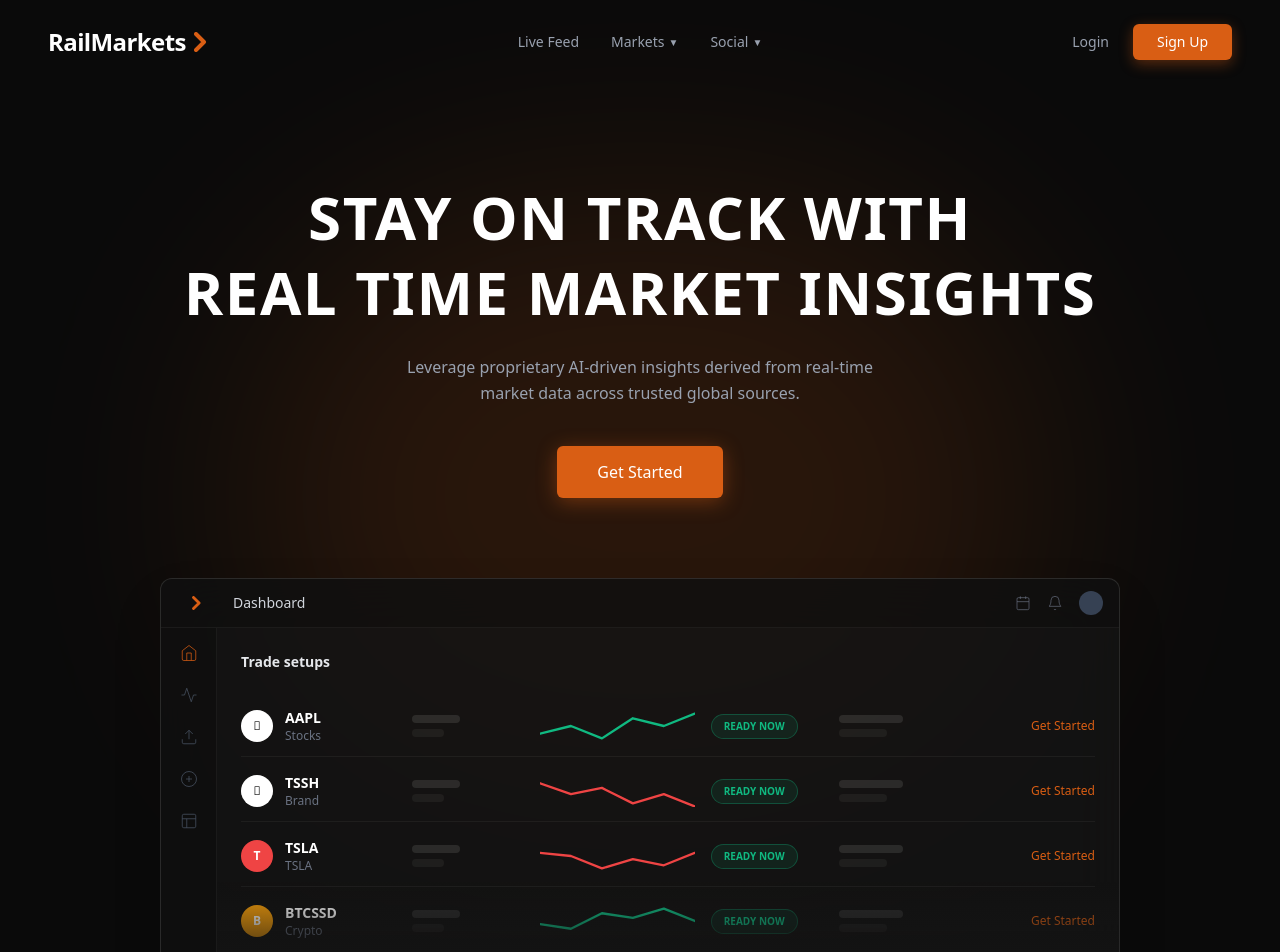
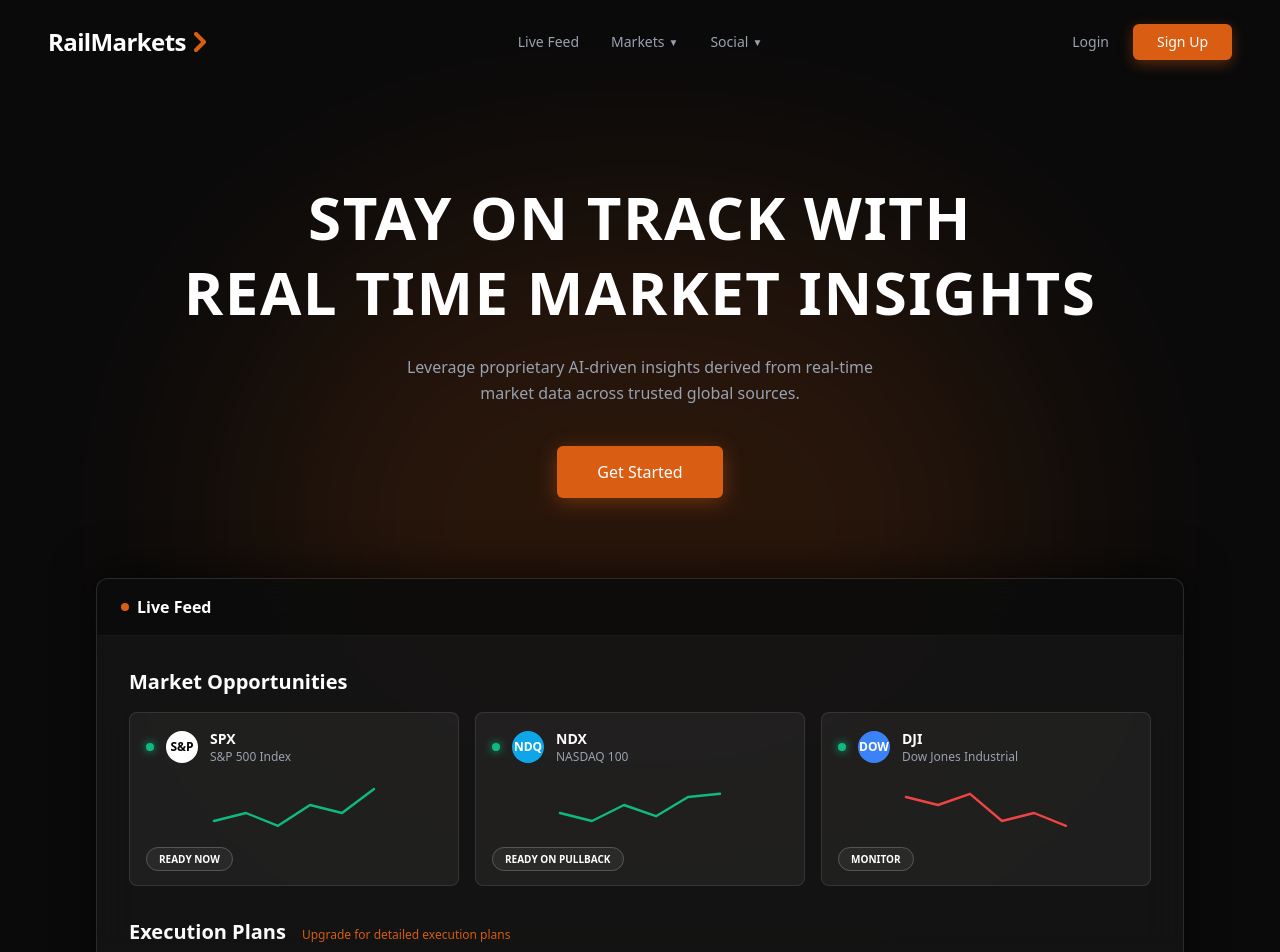
Before and after one commit to jalenbarnes/railmarkets--web, a Next.js app: page / in a window 1280 px wide. Shown: the top 952 px of the page. Built offline with nearby package versions, Linux system fonts and the light colour scheme.

Commit message:
update: restructure landing page bottom sheet to match live feed style

```diff
--- a/src/app/page.tsx
+++ b/src/app/page.tsx
@@ -46,158 +46,128 @@
         </Link>
       </main>
 
-      {/* Dashboard Mockup Sheet */}
-      <div className="relative z-20 w-full max-w-5xl mx-auto mt-20 px-4 md:px-8 flex-1 flex flex-col">
-        <div className="w-full flex-1 bg-[#141414]/80 backdrop-blur-xl border border-white/10 rounded-t-xl overflow-hidden flex flex-col shadow-2xl min-h-[400px]">
+      {/* Live Feed Mockup Sheet */}
+      <div className="relative z-20 w-full max-w-6xl mx-auto mt-20 px-4 md:px-8 flex-1 flex flex-col">
+        <div className="w-full flex-1 bg-[#141414]/90 backdrop-blur-xl border border-white/10 rounded-t-xl overflow-hidden flex flex-col shadow-[0_-10px_40px_rgba(0,0,0,0.5)] min-h-[400px]">
 
-          {/* Dashboard Header */}
-          <div className="flex items-center justify-between px-4 py-3 border-b border-white/5 bg-black/20">
-            <div className="flex items-center gap-4">
-              <div className="w-10 flex justify-center">
-                <svg width="10" height="14" viewBox="0 0 14 20" fill="none" xmlns="http://www.w3.org/2000/svg">
-                  <path d="M2 2L10 10L2 18" stroke="#d95e14" strokeWidth="4" strokeLinecap="round" strokeLinejoin="round"/>
-                </svg>
-              </div>
-              <span className="text-sm font-medium text-gray-300">Dashboard</span>
-            </div>
-            <div className="flex items-center gap-4 text-gray-500">
-              <svg width="16" height="16" fill="none" stroke="currentColor" viewBox="0 0 24 24"><rect x="3" y="4" width="18" height="18" rx="2" ry="2"></rect><line x1="16" y1="2" x2="16" y2="6"></line><line x1="8" y1="2" x2="8" y2="6"></line><line x1="3" y1="10" x2="21" y2="10"></line></svg>
-              <svg width="16" height="16" fill="none" stroke="currentColor" viewBox="0 0 24 24"><path d="M18 8A6 6 0 0 0 6 8c0 7-3 9-3 9h18s-3-2-3-9"></path><path d="M13.73 21a2 2 0 0 1-3.46 0"></path></svg>
-              <div className="w-6 h-6 rounded-full bg-gray-700"></div>
+          {/* Top Bar */}
+          <div className="flex items-center px-6 py-4 border-b border-white/5 bg-black/40">
+            <div className="text-white font-semibold flex items-center gap-2">
+              <span className="w-2 h-2 rounded-full bg-[#d95e14]"></span>
+              Live Feed
             </div>
           </div>
 
-          <div className="flex flex-1">
-            {/* Sidebar */}
-            <div className="w-14 border-r border-white/5 bg-black/20 flex flex-col items-center py-4 gap-6 text-gray-600">
-              <svg width="18" height="18" fill="none" stroke="#d95e14" viewBox="0 0 24 24"><path d="M3 9l9-7 9 7v11a2 2 0 0 1-2 2H5a2 2 0 0 1-2-2z"></path><polyline points="9 22 9 12 15 12 15 22"></polyline></svg>
-              <svg width="18" height="18" fill="none" stroke="currentColor" viewBox="0 0 24 24"><polyline points="22 12 18 12 15 21 9 3 6 12 2 12"></polyline></svg>
-              <svg width="18" height="18" fill="none" stroke="currentColor" viewBox="0 0 24 24"><path d="M21 15v4a2 2 0 0 1-2 2H5a2 2 0 0 1-2-2v-4"></path><polyline points="17 8 12 3 7 8"></polyline><line x1="12" y1="3" x2="12" y2="15"></line></svg>
-              <svg width="18" height="18" fill="none" stroke="currentColor" viewBox="0 0 24 24"><circle cx="12" cy="12" r="10"></circle><line x1="12" y1="8" x2="12" y2="16"></line><line x1="8" y1="12" x2="16" y2="12"></line></svg>
-              <svg width="18" height="18" fill="none" stroke="currentColor" viewBox="0 0 24 24"><rect x="3" y="3" width="18" height="18" rx="2" ry="2"></rect><line x1="3" y1="9" x2="21" y2="9"></line><line x1="9" y1="21" x2="9" y2="9"></line></svg>
-            </div>
-
-            {/* Main Content Area */}
-            <div className="flex-1 p-6 relative">
-              <h2 className="text-sm font-semibold text-gray-200 mb-6">Trade setups</h2>
-
-              <div className="space-y-1 relative z-10">
-                {/* Row 1: AAPL */}
-                <div className="flex items-center justify-between py-3 border-b border-white/5">
-                  <div className="flex items-center gap-3 w-[20%]">
-                    <div className="w-8 h-8 rounded-full bg-white text-black flex items-center justify-center font-bold text-xs"></div>
+          <div className="flex-1 p-6 md:p-8 relative">
+            {/* Market Opportunities */}
+            <div className="mb-8">
+              <h2 className="text-xl font-semibold text-white mb-4">Market Opportunities</h2>
+              <div className="grid grid-cols-1 md:grid-cols-3 gap-4 relative z-10">
+                {/* SPX Card */}
+                <div className="bg-white/5 border border-white/10 rounded-lg p-4 flex flex-col">
+                  <div className="flex items-center justify-between mb-4">
+                    <div className="flex items-center gap-3">
+                      <div className="w-2 h-2 rounded-full bg-[#10b981] shadow-[0_0_8px_#10b981]"></div>
+                      <div className="w-8 h-8 rounded-full bg-white text-black flex items-center justify-center font-bold text-xs">S&P</div>
                       <div>
-                      <div className="text-sm font-semibold text-white">AAPL</div>
-                      <div className="text-xs text-gray-500">Stocks</div>
+                        <div className="text-sm font-bold text-white">SPX</div>
+                        <div className="text-xs text-gray-400">S&P 500 Index</div>
                       </div>
                     </div>
-                  <div className="w-[15%]">
-                    <div className="h-2 w-12 bg-white/10 rounded-sm mb-1.5"></div>
-                    <div className="h-2 w-8 bg-white/5 rounded-sm"></div>
                   </div>
-                  <div className="w-[20%] h-8 pr-4">
-                    <svg viewBox="0 0 100 20" className="w-full h-full stroke-[#10b981] fill-none stroke-[1.5]" strokeLinecap="round" strokeLinejoin="round"><path d="M0 15 L20 10 L40 18 L60 5 L80 10 L100 2" /></svg>
+                  <div className="h-12 mb-4 w-full">
+                    <svg viewBox="0 0 100 30" className="w-full h-full stroke-[#10b981] fill-none stroke-[1.5]" strokeLinecap="round" strokeLinejoin="round"><path d="M0 25 L20 20 L40 28 L60 15 L80 20 L100 5" /></svg>
                   </div>
-                  <div className="w-[15%] flex justify-start">
-                    <span className="px-3 py-1 rounded-full text-[10px] font-bold text-[#10b981] border border-[#10b981]/30 bg-[#10b981]/10">READY NOW</span>
-                  </div>
-                  <div className="w-[15%]">
-                    <div className="h-2 w-16 bg-white/10 rounded-sm mb-1.5"></div>
-                    <div className="h-2 w-12 bg-white/5 rounded-sm"></div>
-                  </div>
-                  <div className="w-[15%] text-right text-xs font-medium text-[#d95e14] cursor-pointer hover:text-[#b84f0f] transition-colors">
-                    Get Started
+                  <div>
+                    <span className="px-3 py-1 rounded-full text-[10px] font-bold text-white border border-white/20 bg-white/5">READY NOW</span>
                   </div>
                 </div>
 
-                {/* Row 2: TSSH */}
-                <div className="flex items-center justify-between py-3 border-b border-white/5">
-                  <div className="flex items-center gap-3 w-[20%]">
-                    <div className="w-8 h-8 rounded-full bg-white text-black flex items-center justify-center font-bold text-xs"></div>
+                {/* NDX Card */}
+                <div className="bg-white/5 border border-white/10 rounded-lg p-4 flex flex-col">
+                  <div className="flex items-center justify-between mb-4">
+                    <div className="flex items-center gap-3">
+                      <div className="w-2 h-2 rounded-full bg-[#10b981] shadow-[0_0_8px_#10b981]"></div>
+                      <div className="w-8 h-8 rounded-full bg-[#0ea5e9] text-white flex items-center justify-center font-bold text-xs">NDQ</div>
                       <div>
-                      <div className="text-sm font-semibold text-white">TSSH</div>
-                      <div className="text-xs text-gray-500">Brand</div>
+                        <div className="text-sm font-bold text-white">NDX</div>
+                        <div className="text-xs text-gray-400">NASDAQ 100</div>
                       </div>
                     </div>
-                  <div className="w-[15%]">
-                    <div className="h-2 w-12 bg-white/10 rounded-sm mb-1.5"></div>
-                    <div className="h-2 w-8 bg-white/5 rounded-sm"></div>
                   </div>
-                  <div className="w-[20%] h-8 pr-4">
-                    <svg viewBox="0 0 100 20" className="w-full h-full stroke-[#ef4444] fill-none stroke-[1.5]" strokeLinecap="round" strokeLinejoin="round"><path d="M0 5 L20 12 L40 8 L60 18 L80 12 L100 20" /></svg>
+                  <div className="h-12 mb-4 w-full">
+                    <svg viewBox="0 0 100 30" className="w-full h-full stroke-[#10b981] fill-none stroke-[1.5]" strokeLinecap="round" strokeLinejoin="round"><path d="M0 20 L20 25 L40 15 L60 22 L80 10 L100 8" /></svg>
                   </div>
-                  <div className="w-[15%] flex justify-start">
-                    <span className="px-3 py-1 rounded-full text-[10px] font-bold text-[#10b981] border border-[#10b981]/30 bg-[#10b981]/10">READY NOW</span>
-                  </div>
-                  <div className="w-[15%]">
-                    <div className="h-2 w-16 bg-white/10 rounded-sm mb-1.5"></div>
-                    <div className="h-2 w-12 bg-white/5 rounded-sm"></div>
-                  </div>
-                  <div className="w-[15%] text-right text-xs font-medium text-[#d95e14] cursor-pointer hover:text-[#b84f0f] transition-colors">
-                    Get Started
+                  <div>
+                    <span className="px-3 py-1 rounded-full text-[10px] font-bold text-white border border-white/20 bg-white/5">READY ON PULLBACK</span>
                   </div>
                 </div>
 
-                {/* Row 3: TSLA */}
-                <div className="flex items-center justify-between py-3 border-b border-white/5">
-                  <div className="flex items-center gap-3 w-[20%]">
-                    <div className="w-8 h-8 rounded-full bg-[#ef4444] text-white flex items-center justify-center font-bold text-xs">T</div>
+                {/* DJI Card */}
+                <div className="bg-white/5 border border-white/10 rounded-lg p-4 flex flex-col">
+                  <div className="flex items-center justify-between mb-4">
+                    <div className="flex items-center gap-3">
+                      <div className="w-2 h-2 rounded-full bg-[#10b981] shadow-[0_0_8px_#10b981]"></div>
+                      <div className="w-8 h-8 rounded-full bg-[#3b82f6] text-white flex items-center justify-center font-bold text-xs">DOW</div>
                       <div>
-                      <div className="text-sm font-semibold text-white">TSLA</div>
-                      <div className="text-xs text-gray-500">TSLA</div>
+                        <div className="text-sm font-bold text-white">DJI</div>
+                        <div className="text-xs text-gray-400">Dow Jones Industrial</div>
                       </div>
                     </div>
-                  <div className="w-[15%]">
-                    <div className="h-2 w-12 bg-white/10 rounded-sm mb-1.5"></div>
-                    <div className="h-2 w-8 bg-white/5 rounded-sm"></div>
                   </div>
-                  <div className="w-[20%] h-8 pr-4">
-                    <svg viewBox="0 0 100 20" className="w-full h-full stroke-[#ef4444] fill-none stroke-[1.5]" strokeLinecap="round" strokeLinejoin="round"><path d="M0 8 L20 10 L40 18 L60 12 L80 16 L100 8" /></svg>
+                  <div className="h-12 mb-4 w-full">
+                    <svg viewBox="0 0 100 30" className="w-full h-full stroke-[#ef4444] fill-none stroke-[1.5]" strokeLinecap="round" strokeLinejoin="round"><path d="M0 10 L20 15 L40 8 L60 25 L80 20 L100 28" /></svg>
                   </div>
-                  <div className="w-[15%] flex justify-start">
-                    <span className="px-3 py-1 rounded-full text-[10px] font-bold text-[#10b981] border border-[#10b981]/30 bg-[#10b981]/10">READY NOW</span>
+                  <div>
+                    <span className="px-3 py-1 rounded-full text-[10px] font-bold text-white border border-white/20 bg-white/5">MONITOR</span>
                   </div>
-                  <div className="w-[15%]">
-                    <div className="h-2 w-16 bg-white/10 rounded-sm mb-1.5"></div>
-                    <div className="h-2 w-12 bg-white/5 rounded-sm"></div>
                 </div>
-                  <div className="w-[15%] text-right text-xs font-medium text-[#d95e14] cursor-pointer hover:text-[#b84f0f] transition-colors">
-                    Get Started
               </div>
             </div>
 
-                {/* Row 4: BTCSSD */}
-                <div className="flex items-center justify-between py-3">
-                  <div className="flex items-center gap-3 w-[20%]">
-                    <div className="w-8 h-8 rounded-full bg-[#f59e0b] text-white flex items-center justify-center font-bold text-xs">B</div>
-                    <div>
-                      <div className="text-sm font-semibold text-white">BTCSSD</div>
-                      <div className="text-xs text-gray-500">Crypto</div>
+            {/* Execution Plans */}
+            <div className="relative z-10">
+              <div className="flex items-baseline gap-4 mb-4">
+                <h2 className="text-xl font-semibold text-white">Execution Plans</h2>
+                <span className="text-[#d95e14] text-xs font-medium cursor-pointer hover:text-[#b84f0f] transition-colors hover:underline">Upgrade for detailed execution plans</span>
+              </div>
+
+              <div className="border border-white/10 rounded-lg bg-black/20 overflow-hidden">
+                {/* Row 1 */}
+                <div className="flex items-center justify-between py-3 px-4 border-b border-white/5">
+                  <div className="flex items-center gap-4 w-[40%]">
+                    <div className="w-6 h-6 rounded-full bg-white text-black flex items-center justify-center font-bold text-[10px]">S&P</div>
+                    <div className="text-sm font-bold text-white">SPX</div>
+                    <div className="text-sm text-gray-400 truncate">S&P 500 Index</div>
+                  </div>
+                  <div className="w-[30%] flex gap-4 opacity-30 blur-sm">
+                    <div className="h-3 w-16 bg-white rounded-sm"></div>
+                    <div className="h-3 w-16 bg-white rounded-sm"></div>
+                  </div>
+                  <div className="w-[10%] flex justify-end opacity-50">
+                    <svg width="14" height="14" viewBox="0 0 24 24" fill="none" stroke="currentColor" strokeWidth="2" strokeLinecap="round" strokeLinejoin="round"><rect x="3" y="11" width="18" height="11" rx="2" ry="2"></rect><path d="M7 11V7a5 5 0 0 1 10 0v4"></path></svg>
                   </div>
                 </div>
-                  <div className="w-[15%]">
-                    <div className="h-2 w-12 bg-white/10 rounded-sm mb-1.5"></div>
-                    <div className="h-2 w-8 bg-white/5 rounded-sm"></div>
+                {/* Row 2 */}
+                <div className="flex items-center justify-between py-3 px-4">
+                  <div className="flex items-center gap-4 w-[40%]">
+                    <div className="w-6 h-6 rounded-full bg-[#0ea5e9] text-white flex items-center justify-center font-bold text-[10px]">NDQ</div>
+                    <div className="text-sm font-bold text-white">NDX</div>
+                    <div className="text-sm text-gray-400 truncate">NASDAQ 100</div>
                   </div>
-                  <div className="w-[20%] h-8 pr-4">
-                    <svg viewBox="0 0 100 20" className="w-full h-full stroke-[#10b981] fill-none stroke-[1.5]" strokeLinecap="round" strokeLinejoin="round"><path d="M0 12 L20 15 L40 5 L60 8 L80 2 L100 10" /></svg>
+                  <div className="w-[30%] flex gap-4 opacity-30 blur-sm">
+                    <div className="h-3 w-16 bg-white rounded-sm"></div>
+                    <div className="h-3 w-16 bg-white rounded-sm"></div>
                   </div>
-                  <div className="w-[15%] flex justify-start">
-                    <span className="px-3 py-1 rounded-full text-[10px] font-bold text-[#10b981] border border-[#10b981]/30 bg-[#10b981]/10">READY NOW</span>
+                  <div className="w-[10%] flex justify-end opacity-50">
+                    <svg width="14" height="14" viewBox="0 0 24 24" fill="none" stroke="currentColor" strokeWidth="2" strokeLinecap="round" strokeLinejoin="round"><rect x="3" y="11" width="18" height="11" rx="2" ry="2"></rect><path d="M7 11V7a5 5 0 0 1 10 0v4"></path></svg>
                   </div>
-                  <div className="w-[15%]">
-                    <div className="h-2 w-16 bg-white/10 rounded-sm mb-1.5"></div>
-                    <div className="h-2 w-12 bg-white/5 rounded-sm"></div>
-                  </div>
-                  <div className="w-[15%] text-right text-xs font-medium text-[#d95e14] cursor-pointer hover:text-[#b84f0f] transition-colors">
-                    Get Started
                 </div>
               </div>
             </div>
 
             {/* Fade out at bottom */}
-              <div className="absolute bottom-0 left-0 right-0 h-24 bg-gradient-to-t from-[#141414] to-transparent z-20 pointer-events-none"></div>
-            </div>
+            <div className="absolute bottom-0 left-0 right-0 h-40 bg-gradient-to-t from-[#141414] via-[#141414]/80 to-transparent z-20 pointer-events-none"></div>
           </div>
         </div>
       </div>
```
Lines whose indentation alone changed are shown as unchanged.
